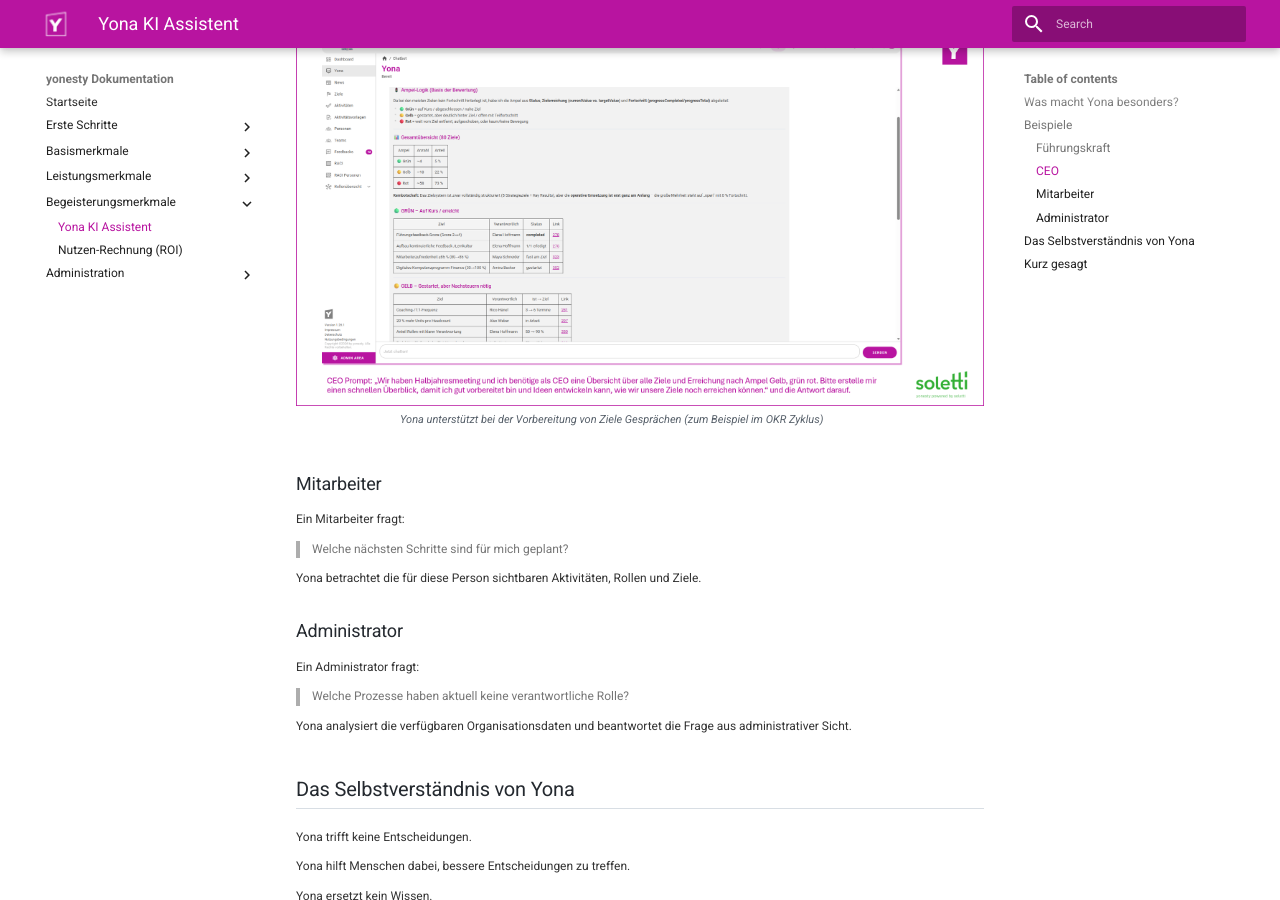
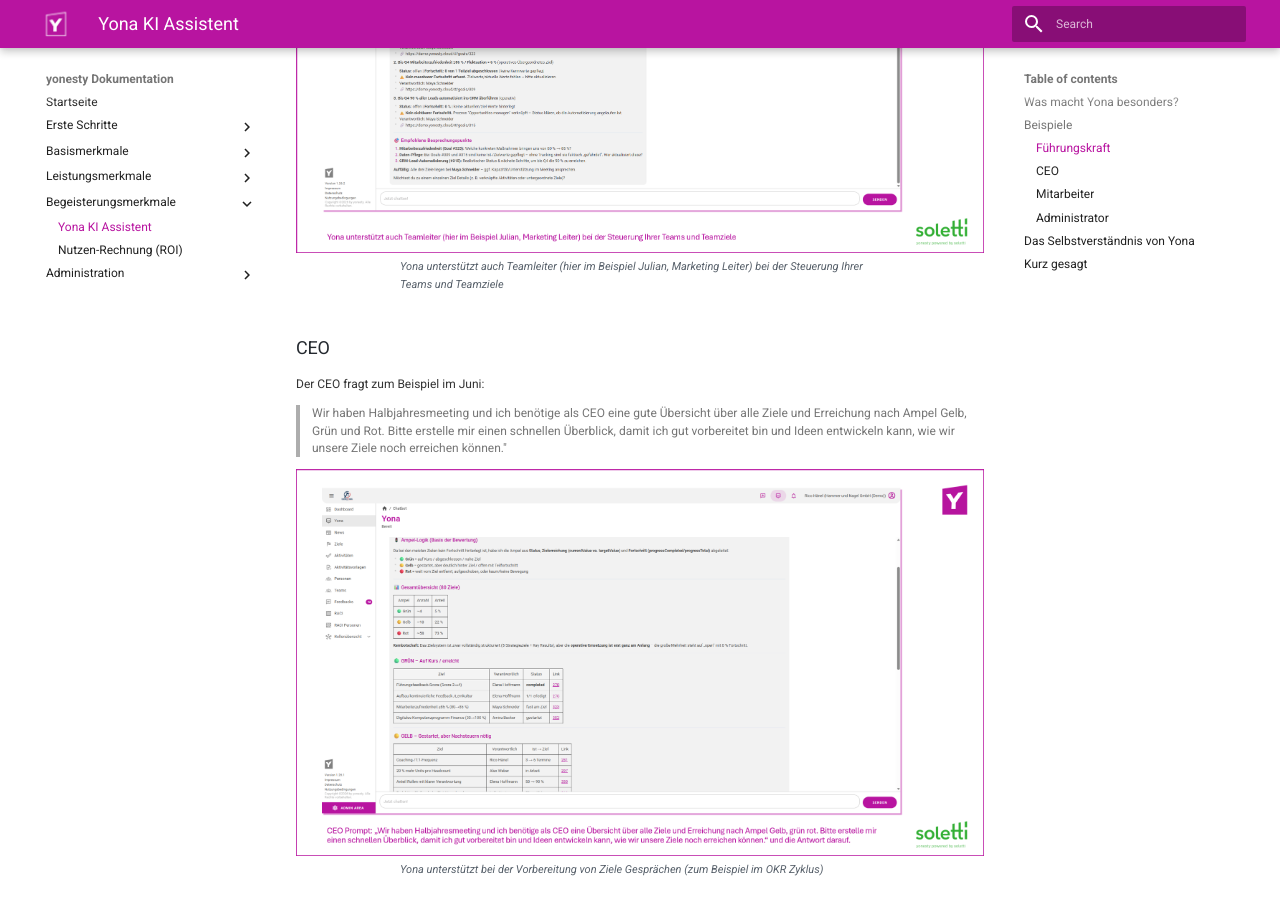
Before and after one commit to ricohaenelsoletti/yonesty, an MkDocs documentation site: the page built from docs/Yona.md, in a window 1280 px wide and 900 px high, scrolled down 1444 px. Built offline with MkDocs 1.6.1 and Material for MkDocs 9.7.7, drawn with Linux system fonts in a browser that asks for light colours.

Commit message:
Enhance Yona.md with image for team leader support
Added an image and caption to support team leaders in Yona documentation.

```diff
--- a/docs/Yona.md
+++ b/docs/Yona.md
@@ -37,6 +37,12 @@
 > Welche Ziele meines Teams sind aktuell gefährdet?
 
 Yona berücksichtigt dabei die sichtbaren Ziele, Verantwortlichkeiten, Aktivitäten und Feedbacks der jeweiligen Organisationseinheit.
+
+<figure>
+    <img src="/screenshots/yonesty-Yona-Teamleiter.png">
+    <figcaption>Yona unterstützt auch Teamleiter (hier im Beispiel Julian, Marketing Leiter) bei der Steuerung Ihrer Teams und Teamziele</figcaption>
+</figure>
+
 
 ### CEO
 
```
